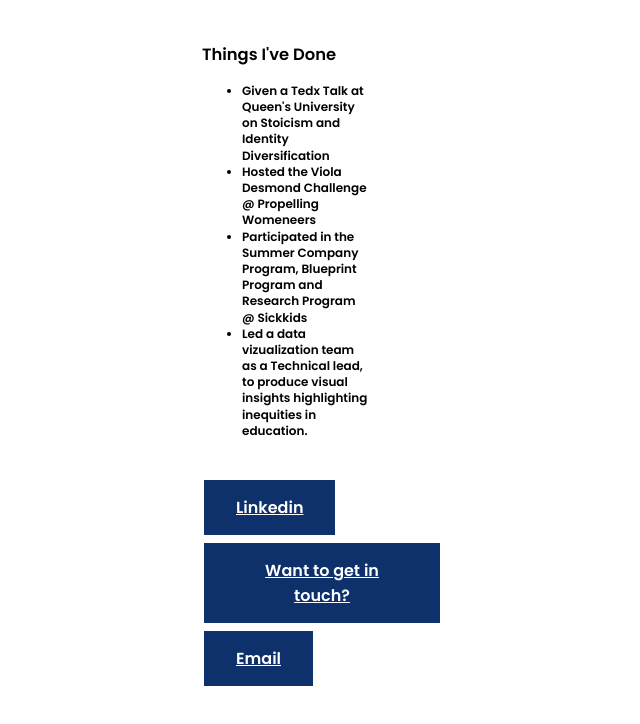
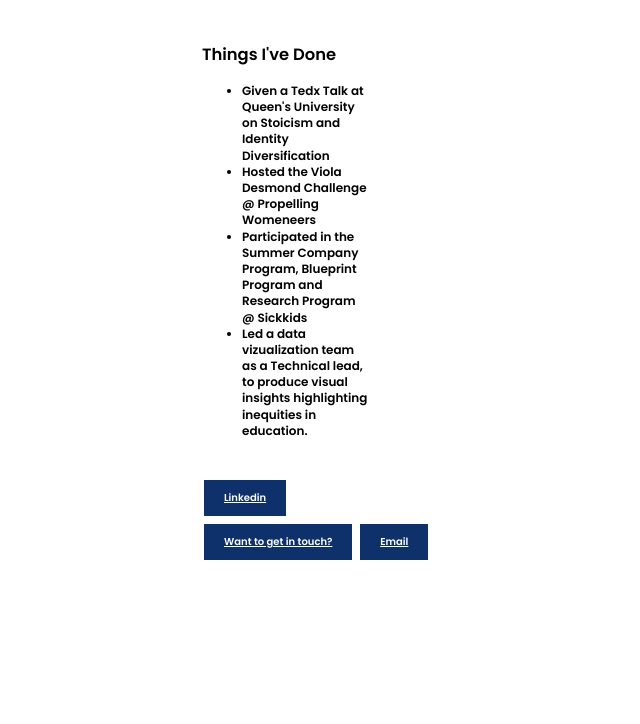
Before and after one commit to hamidahoderinwale/site, a plain HTML site: page index.html in a window 1280 px wide. Shown: the part 509-1233 px from the top of the page, without its empty margins (318-958 px from the left). After the commit the page ends 1119 px from the top, so only its background shows below. Drawn offline with Linux system fonts and the light colour scheme.

Commit message:
Update style.css

```diff
--- a/style.css
+++ b/style.css
@@ -17,11 +17,11 @@ body {
 
   background-color: #920052; /* Green */
   color: white;
-  padding: 15px 32px;
+  padding: 10px 20px;
   text-align: center;
   text-decoration: none;
   display: inline-block;
-  font-size: 16px;
+  font-size: 10px;
   font-family: 'Poppins', sans-serif;
   margin: 4px 2px;
   cursor: pointer;
@@ -34,11 +34,11 @@ body {
 
   background-color: #0E306B; /* Green */
   color: white;
-  padding: 15px 32px;
+  padding: 10px 20px;
   text-align: center;
   text-decoration: none;
   display: inline-block;
-  font-size: 16px;
+  font-size: 10px;
   margin: 4px 2px;
   cursor: pointer;
   -webkit-transition-duration: 0.4s; /* Safari */
@@ -50,11 +50,11 @@ body {
 
   background-color: #0E306B; /* Green */
   color: white;
-  padding: 15px 32px;
+  padding: 10px 20px;
   text-align: center;
   text-decoration: none;
   display: inline-block;
-  font-size: 16px;
+  font-size: 10px;
  font-family: 'Poppins', sans-serif;
   margin: 4px 2px;
   cursor: pointer;
@@ -66,11 +66,11 @@ body {
 
   background-color: #0E306B; /* Green */
   color: white;
-  padding: 15px 32px;
+  padding: 10px 20px;
   text-align: center;
   text-decoration: none;
   display: inline-block;
-  font-size: 16px;
+  font-size: 10px;
 font-family: 'Poppins', sans-serif;
   margin: 4px 2px;
   cursor: pointer;
```
